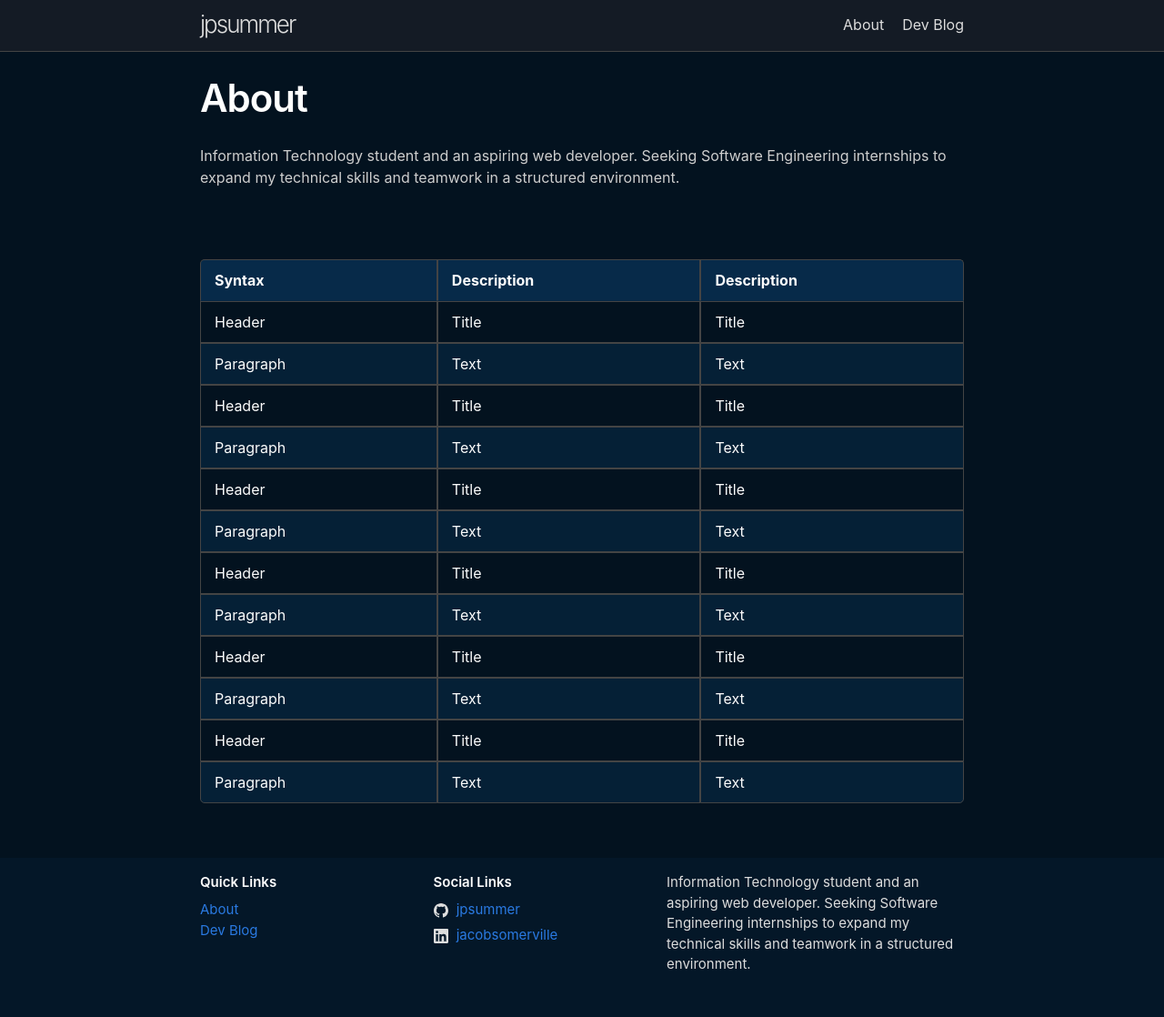
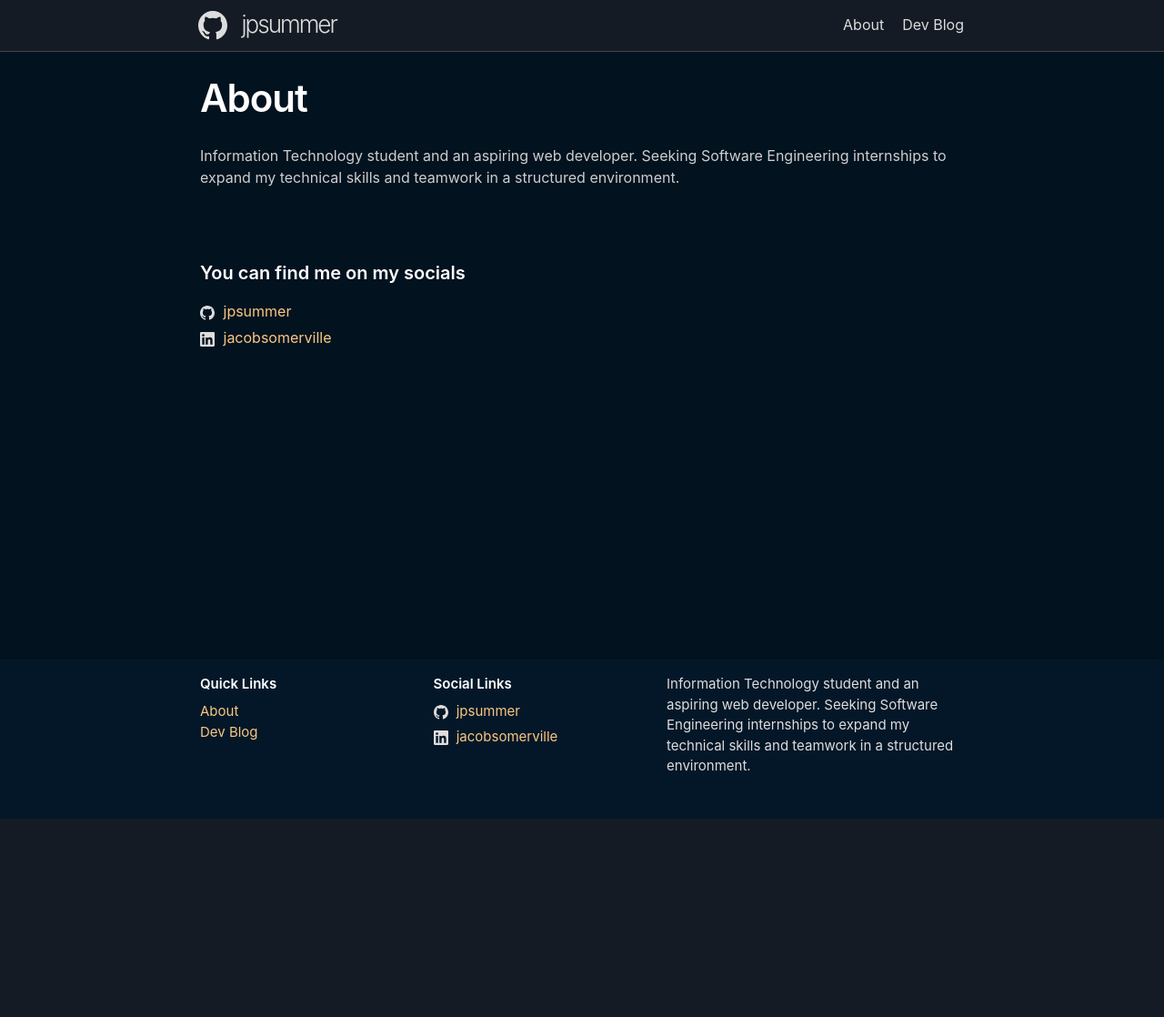
Before and after one commit to jpsummer/jpsummer-web, a Jekyll site: the page built from about.md, in a window 1280 px wide. Shown: the whole page at 91% size. Built offline with Jekyll 4.4.1, drawn with Linux system fonts in a browser that asks for light colours; after the commit the page ends 900 px from its top, so only the background shows below that.

Commit message:
Added github logo in header and changed link style

```diff
--- a/_includes/header.html
+++ b/_includes/header.html
@@ -1,8 +1,10 @@
 <header class="site-header" role="banner">
 
-  <div class="wrapper">
+  <div class="wrapper header-a">
     {%- assign default_paths = site.pages | map: "path" -%}
     {%- assign page_paths = site.header_pages | default: default_paths -%}
+
+    <a href="https://github.com/{{ site.github_username| cgi_escape | escape }}"><svg class="site-github-icon"><use xlink:href="{{ '/assets/jpdark-social-icons.svg#github' | relative_url }}"></use></svg></a>
     <a class="site-title" rel="author" href="{{ "/" | relative_url }}">{{ site.title | escape }}</a>
 
     {%- if page_paths -%}
--- a/_sass/jpdark/_base.scss
+++ b/_sass/jpdark/_base.scss
@@ -125,14 +125,19 @@ a {
   }
 
   &:hover {
-    color: lighten($brand-color, 15%);
-    text-decoration: underline;
+    color: $brand-color-hover;
+    transition: 0.5s;
   }
 
+  .header-a &:hover {
+    color: $brand-color-hover;
+  }
+  /**
   .quick-links &:hover,
   .social-media-list &:hover {
     text-decoration: none;
   }
+  **/
 }
 
 
@@ -243,7 +248,7 @@ table {
   margin-bottom: $spacing-unit;
   width: 100%;
   text-align: $table-text-align;
-  color: lighten($text-color, 18%);
+  color:  $text-color;
   border-collapse: separate;
   border-spacing: 0;
 
@@ -278,6 +283,7 @@ table {
     padding: ($spacing-unit / 3) ($spacing-unit / 2);
   }
   th {
+    color: lighten($text-color, 20%);
     background-color: lighten($background-color-dark, 9%);
     border-bottom-color: lighten($background-color-dark, 8%);
   }
--- a/_sass/jpdark/_layout.scss
+++ b/_sass/jpdark/_layout.scss
@@ -9,13 +9,25 @@
   position: relative;
 }
 
+
+
+.site-github-icon {
+    width: 16px;
+    height: 16px;
+    display: inline-block;
+    fill: #{$grey-color};
+    padding-right: 3px;
+    padding-left: 5px;
+    transform: scale(2);
+}
+
 .site-title {
   @include relative-font-size(1.625);
   font-weight: 300;
   line-height: $base-line-height * $base-font-size * 2.25;
   letter-spacing: -2px;
+  padding-left: 17px;
   margin-bottom: 0;
-  float: left;
 
   &,
   &:visited {
--- a/_sass/main.scss
+++ b/_sass/main.scss
@@ -14,7 +14,8 @@ $text-color:            #cecece;
 $header-color:          #141b25;
 $background-color:      #232323;
 $background-color-dark: #03121f;
-$brand-color:           #2a7ae2;
+$brand-color:           #f8c881;
+$brand-color-hover:     #ee8812;
 
 $grey-color:            #dddddd;
 $grey-color-dark: darken($grey-color, 25%);
--- a/about.md
+++ b/about.md
@@ -6,20 +6,7 @@ permalink: /about/
 
 {{ site.description }}
 
-
 <br/><br/>
 
-| Syntax      | Description | Description |
-| ----------- | ----------- | ----------- |
-| Header      | Title       | Title       |
-| Paragraph   | Text        | Text        |
-| Header      | Title       | Title       |
-| Paragraph   | Text        | Text        |
-| Header      | Title       | Title       |
-| Paragraph   | Text        | Text        |
-| Header      | Title       | Title       |
-| Paragraph   | Text        | Text        |
-| Header      | Title       | Title       |
-| Paragraph   | Text        | Text        |
-| Header      | Title       | Title       |
-| Paragraph   | Text        | Text        |
+#### You can find me on my socials
+{% include social.html %}
```
Also changed, not shown: index.md (+7 -2 lines).
